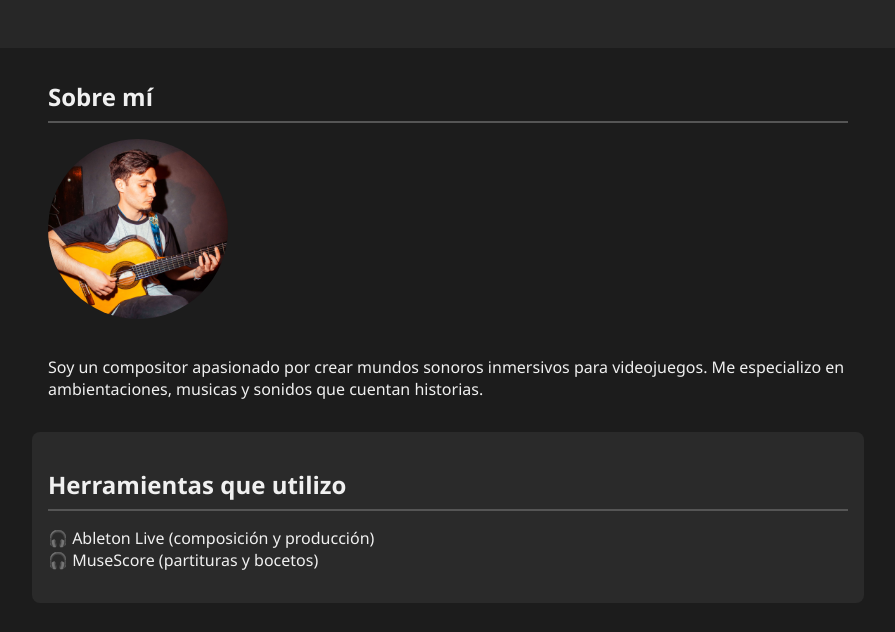
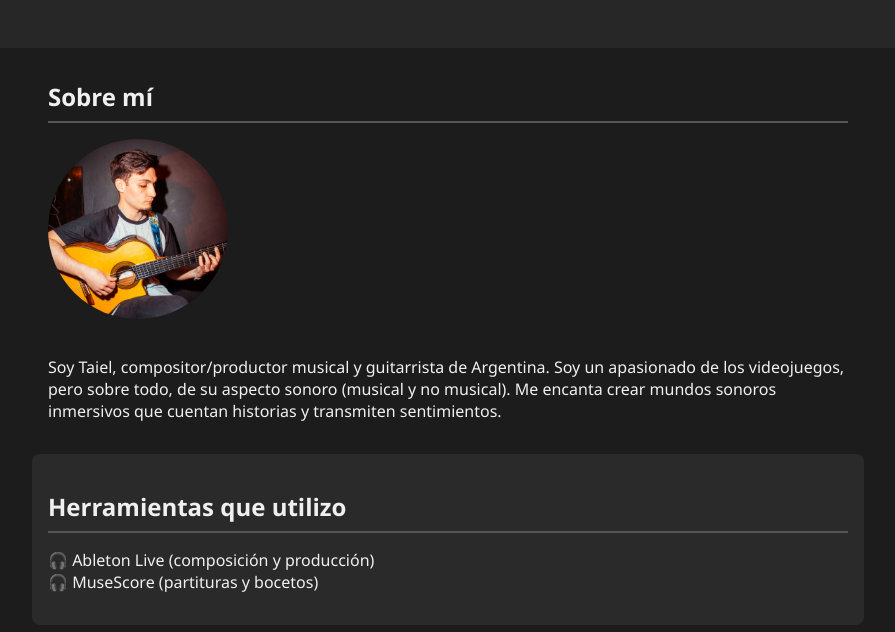
Before and after one commit to TaielRZ/TaielRZ.github.io, a plain HTML site: page index.html in a window 1280 px wide. Shown: the part 136-768 px from the top of the page, without its empty margins (192-1087 px from the left). Drawn offline with Linux system fonts and the light colour scheme.

Commit message:
Update index.html

```diff
--- a/index.html
+++ b/index.html
@@ -39,7 +39,7 @@
   <section id="sobre-mi">
     <h2>Sobre mí</h2>
     <img src="fbfbbc.jpg" alt="Foto de Taiel Ramírez tocando la guitarra" class="foto-perfil">
-    <p>Soy un compositor apasionado por crear mundos sonoros inmersivos para videojuegos. Me especializo en ambientaciones, musicas y sonidos que cuentan historias.</p>
+    <p>Soy Taiel, compositor/productor musical y guitarrista de Argentina. Soy un apasionado de los videojuegos, pero sobre todo, de su aspecto sonoro (musical y no musical). Me encanta crear mundos sonoros inmersivos que cuentan historias y transmiten sentimientos.</p>
   </section>
 
   <section class="habilidades">
```
